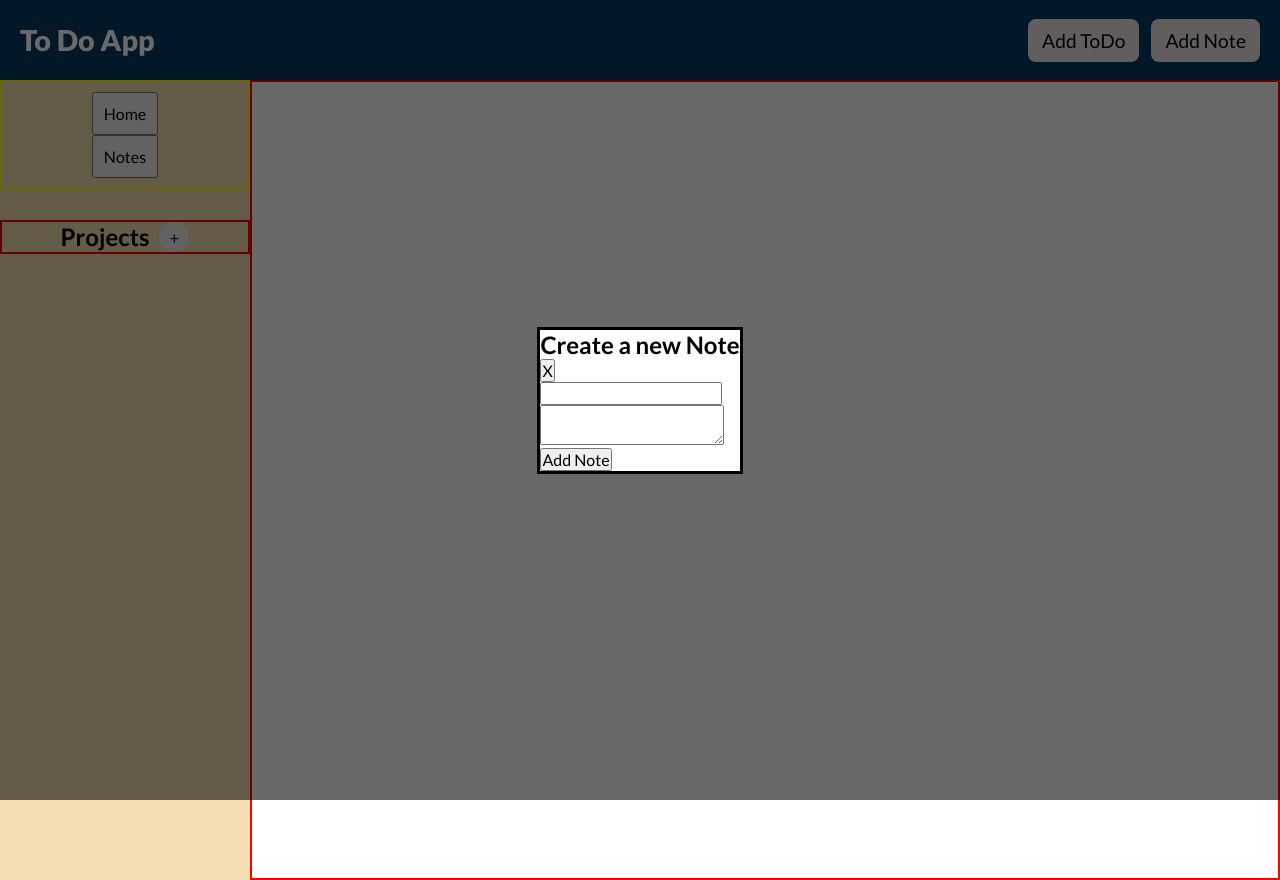
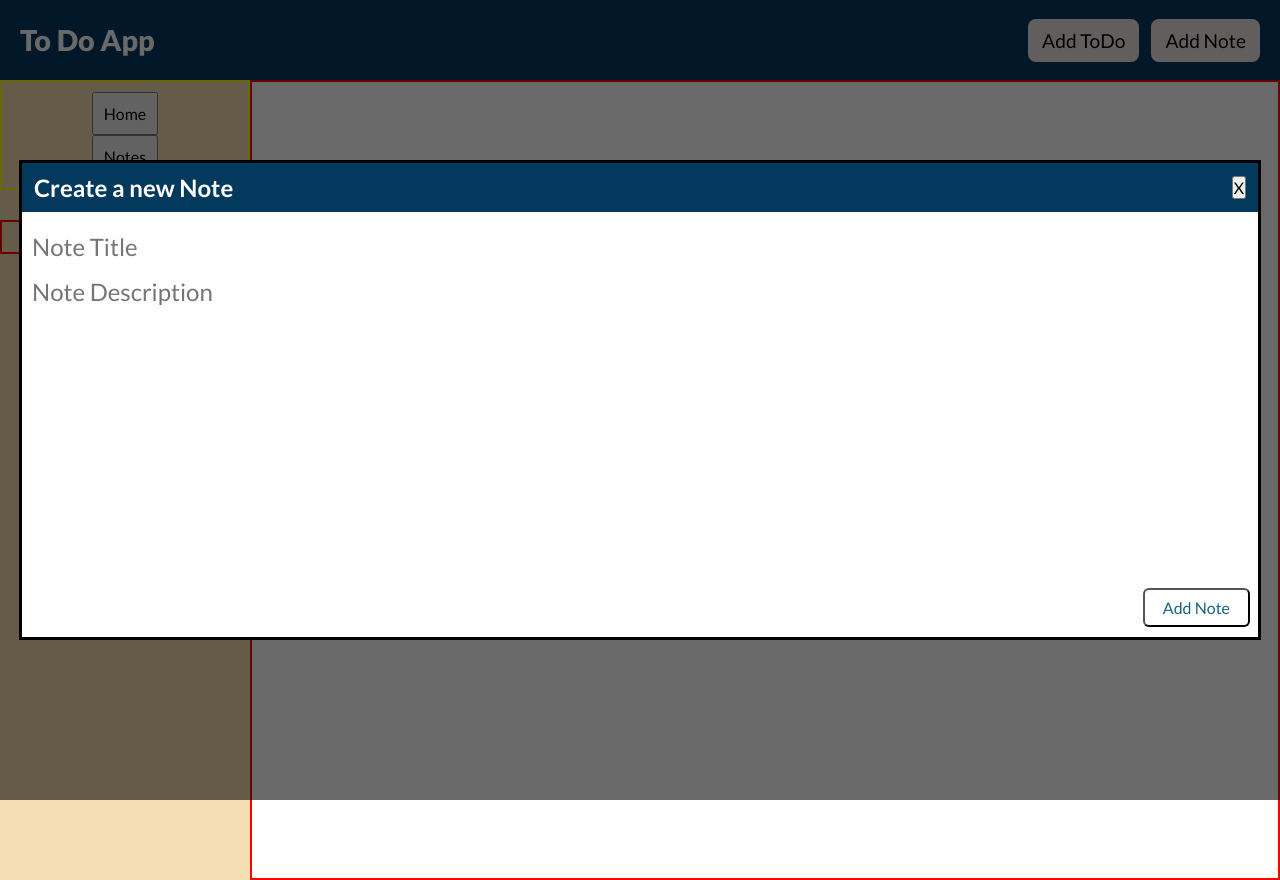
Before and after one commit to luscious-scoop/todo_list_project, a website built with webpack: page src/template.html in a window 1280 px wide. Both pictures are taken after a click on the button "Add Note". Built offline with nearby package versions, Linux system fonts and the light colour scheme; files whose address does not match are found by name.

Commit message:
notes form styles as same as task form

```diff
--- a/src/style.css
+++ b/src/style.css
@@ -234,7 +234,8 @@ main {
 	border-radius: 8px;
 }
 
-.main-dialog > div {
+.main-dialog > div,
+.notes-header {
 	/* border: 2px solid teal; */
 	display: flex;
 	padding: 10px 12px;
@@ -243,7 +244,8 @@ main {
 	color: white;
 	align-items: center;
 }
-.main-dialog > div > h2 {
+.main-dialog > div > h2,
+.dialog-header {
 	flex: 1;
 }
 
@@ -253,6 +255,9 @@ main {
 	background-color: transparent;
 }
 
+textarea {
+	resize: none;
+}
 .task-form {
 	/* border: 2px solid pink; */
 	padding: 0px 5px;
@@ -265,7 +270,9 @@ main {
 }
 
 .task-form input[type="text"],
-.task-form textarea {
+.task-form textarea,
+.notes-title-input,
+.notes-desc-input {
 	font-size: 1.5rem;
 	padding: 8px 10px;
 	border: none;
@@ -273,8 +280,6 @@ main {
 }
 
 .task-form textarea {
-	border: none;
-	padding: 8px 10px;
 	margin-bottom: 8px;
 }
 
@@ -351,14 +356,16 @@ main {
 	background-color: var(--high-priority-btn-clr);
 }
 
-.task-form-third-child {
+.task-form-third-child,
+.create-notes-div {
 	/* border: 2px solid red; */
 	display: flex;
 	padding: 10px 8px;
 	justify-content: flex-end;
 }
 
-.task-form-third-child button {
+.task-form-third-child button,
+.notes-add-btn {
 	padding: 8px 18px;
 	background-color: var(--add-edit-btn-clr);
 	color: var(--add-edit-btn-text);
@@ -366,7 +373,8 @@ main {
 	border-radius: 6px;
 }
 
-.task-form-third-child button:hover {
+.task-form-third-child button:hover,
+.notes-add-btn:hover {
 	padding: 8px 18px;
 	background-color: var(--add-edit-btn-text);
 	color: var(--add-edit-btn-clr);
--- a/src/ui.js
+++ b/src/ui.js
@@ -632,11 +632,15 @@ export function screenController() {
 		notesTitleInput.type = "text";
 		notesTitleInput.value = title;
 		notesTitleInput.classList.add("notes-title-input");
+		notesTitleInput.placeholder = "Note Title";
 
 		const notesDescriptionInput = document.createElement("textarea");
 		notesDescriptionInput.classList.add("notes-desc-input");
+		notesDescriptionInput.placeholder = "Note Description";
 
 		notesDescriptionInput.value = description;
+		notesDescriptionInput.rows = "10";
+		notesDescriptionInput.cols = "100";
 
 		const notesInputDiv = document.createElement("div");
 		notesInputDiv.classList.add("notes-input-div");
```
